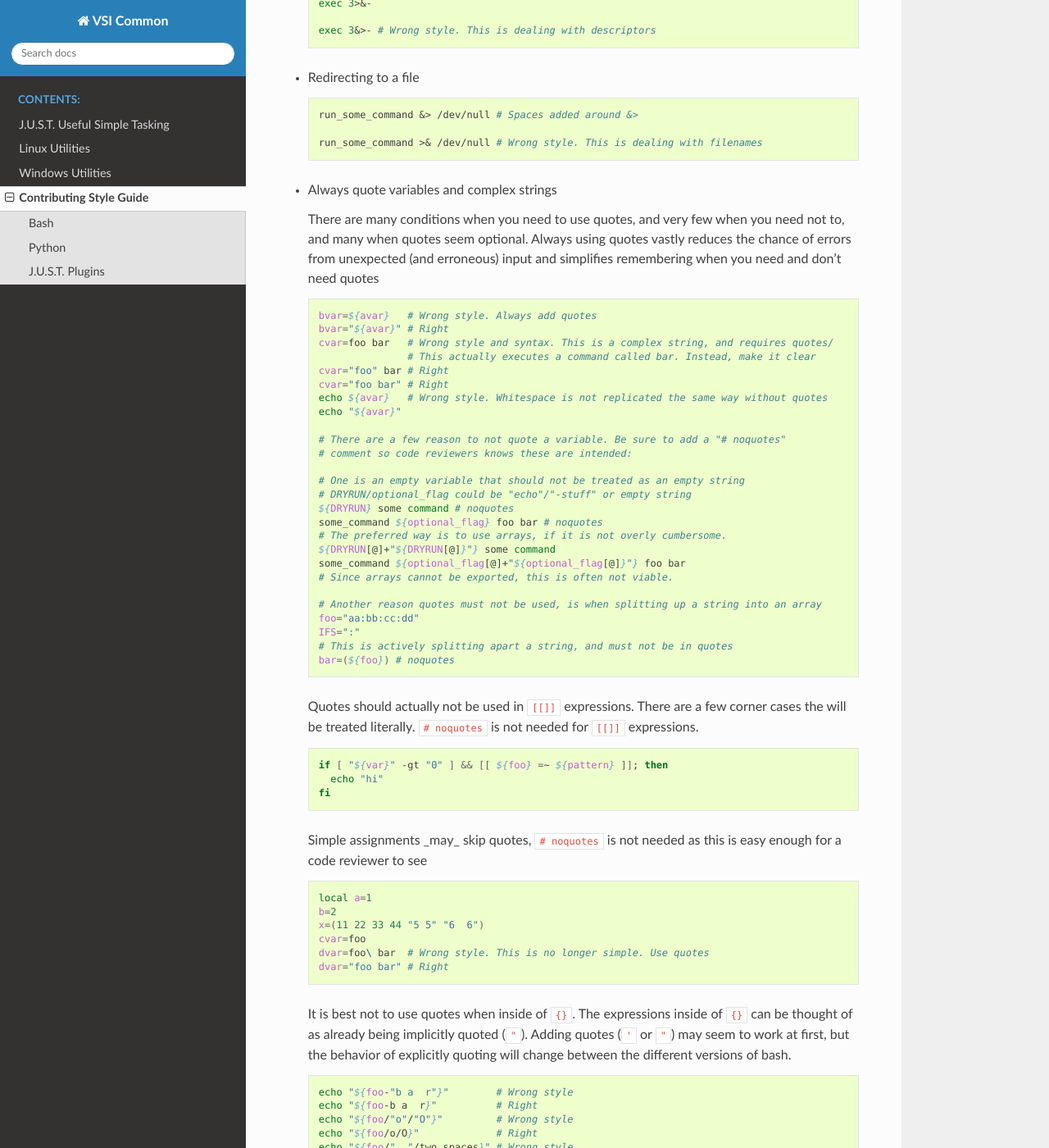
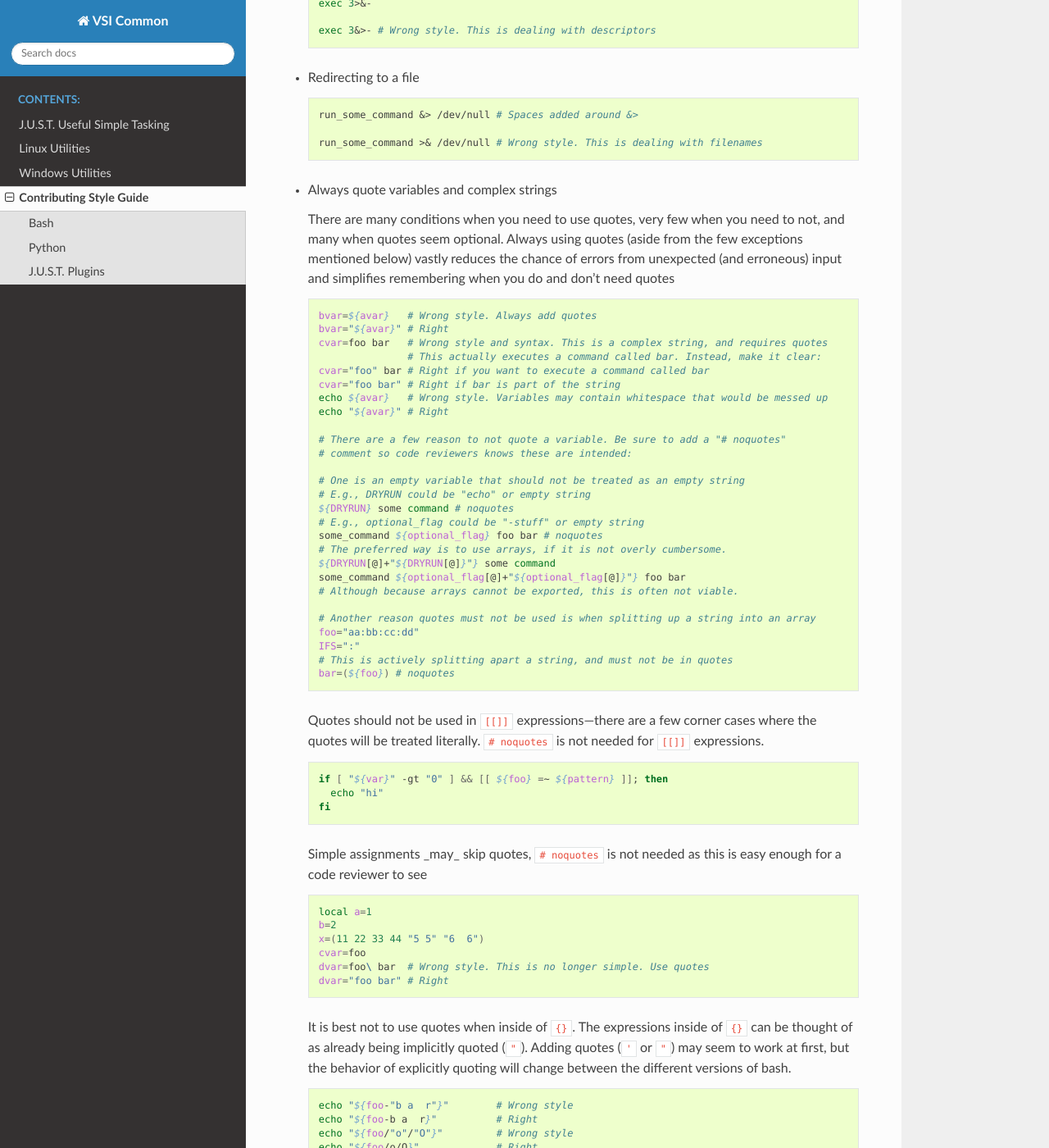
Before and after one commit to VisionSystemsInc/vsi_common, a Sphinx documentation site: the page built from docs/style.rst, in a window 1280 px wide and 1400 px high, scrolled down 682 px. Shown: the whole window at 82% size. Built offline with Sphinx 7.4.7 and the Read the Docs theme 2.0.0, drawn with Linux system fonts in a browser that asks for light colours; pages that are not in the unit, such as notebooks, are missing from menus; cross-references to code outside the pages are shown as plain code; some of the changed text lies outside the part shown.

Commit message:
Apply suggestions from code review [skip ci]
Co-authored-by: scott-vsi <scott.richardson@visionsystemsinc.com>

```diff
--- a/docs/style.rst
+++ b/docs/style.rst
@@ -48,38 +48,39 @@ We like to use `>&` for file descriptors (numbers), and `&>` for filenames
 
 * Always quote variables and complex strings
 
-  There are many conditions when you need to use quotes, and very few when you need not to, and many when quotes seem optional. Always using quotes vastly reduces the chance of errors from unexpected (and erroneous) input and simplifies remembering when you need and don't need quotes
+  There are many conditions when you need to use quotes, very few when you need to not, and many when quotes seem optional. Always using quotes (aside from the few exceptions mentioned below) vastly reduces the chance of errors from unexpected (and erroneous) input and simplifies remembering when you do and don't need quotes
 
   .. code-block:: bash
 
      bvar=${avar}   # Wrong style. Always add quotes
      bvar="${avar}" # Right
-     cvar=foo bar   # Wrong style and syntax. This is a complex string, and requires quotes/
-                    # This actually executes a command called bar. Instead, make it clear
-     cvar="foo" bar # Right
-     cvar="foo bar" # Right
-     echo ${avar}   # Wrong style. Whitespace is not replicated the same way without quotes
-     echo "${avar}"
+     cvar=foo bar   # Wrong style and syntax. This is a complex string, and requires quotes
+                    # This actually executes a command called bar. Instead, make it clear:
+     cvar="foo" bar # Right if you want to execute a command called bar
+     cvar="foo bar" # Right if bar is part of the string
+     echo ${avar}   # Wrong style. Variables may contain whitespace that would be messed up
+     echo "${avar}" # Right
 
      # There are a few reason to not quote a variable. Be sure to add a "# noquotes"
      # comment so code reviewers knows these are intended:
 
      # One is an empty variable that should not be treated as an empty string
-     # DRYRUN/optional_flag could be "echo"/"-stuff" or empty string
+     # E.g., DRYRUN could be "echo" or empty string
      ${DRYRUN} some command # noquotes
+     # E.g., optional_flag could be "-stuff" or empty string
      some_command ${optional_flag} foo bar # noquotes
      # The preferred way is to use arrays, if it is not overly cumbersome.
      ${DRYRUN[@]+"${DRYRUN[@]}"} some command
      some_command ${optional_flag[@]+"${optional_flag[@]}"} foo bar
-     # Since arrays cannot be exported, this is often not viable.
+     # Although because arrays cannot be exported, this is often not viable.
 
-     # Another reason quotes must not be used, is when splitting up a string into an array
+     # Another reason quotes must not be used is when splitting up a string into an array
      foo="aa:bb:cc:dd"
      IFS=":"
      # This is actively splitting apart a string, and must not be in quotes
      bar=(${foo}) # noquotes
 
-  Quotes should actually not be used in ``[[]]`` expressions. There are a few corner cases the will be treated literally. ``# noquotes`` is not needed for ``[[]]`` expressions.
+  Quotes should not be used in ``[[]]`` expressions---there are a few corner cases where the quotes will be treated literally. ``# noquotes`` is not needed for ``[[]]`` expressions.
 
   .. code-block:: bash
 
@@ -113,15 +114,16 @@ We like to use `>&` for file descriptors (numbers), and `&>` for filenames
 
 * Always use ${var} vs $var
 
-  The reason for this policy is consistency and to clarify that certain features in bash only work in the ``{}``, e.g. variable substitution. It's very easy for someone to mistake ``${foo+set}`` for ``$foo+set`` and not ``${foo}+set``.
+  The reason for this policy is consistency and to clarify that certain features in bash only work in the ``{}``, e.g. variable substitution. It's very easy for someone to mistake ``$foo+set`` for ``${foo}+set`` and not ``${foo+set}``.
 
   .. code-block:: bash
 
      echo "$PATH"                   # Wrong style
      echo "${PATH}"                 # Right
      echo "${$}"                    # Right
-     echo "${-} ${?} ${*-}"         # * and @ need some extra care, so that
-     run command "${_}" ${@+"${@}"} # set -eu doesn't error on empty in bash 3.2
+     # Built-ins * and @ need some extra care so that set -eu doesn't error on empty in bash 3.2
+     echo "${-} ${?} ${*-}"         # Right
+     run command "${_}" ${@+"${@}"} # Right
 
 * Shorthand for arithmetic expressions
 
@@ -168,7 +170,7 @@ We like to use `>&` for file descriptors (numbers), and `&>` for filenames
     avar="foo*bar"
     pattern="foo*b"
     [[ ${avar} = "${pattern}"* ]]  # If you want the pattern to refer to a literal asterisk, you need these quotes.
-    [[ foo-bar != ${pattern}* ]]   # This would fail, because the * in the pattern would be a wild card, not an *
+    [[ foo-bar != ${pattern}* ]]   # This would fail because the * in the pattern would be a wild card, not an *
 
     [[ ${avar} =~ foobar.+ ]]      # Right. Regex's are not possible with []
 
```
Also changed, not shown: other parts of docs/style.rst (+3 -3 lines), 2 other files.
